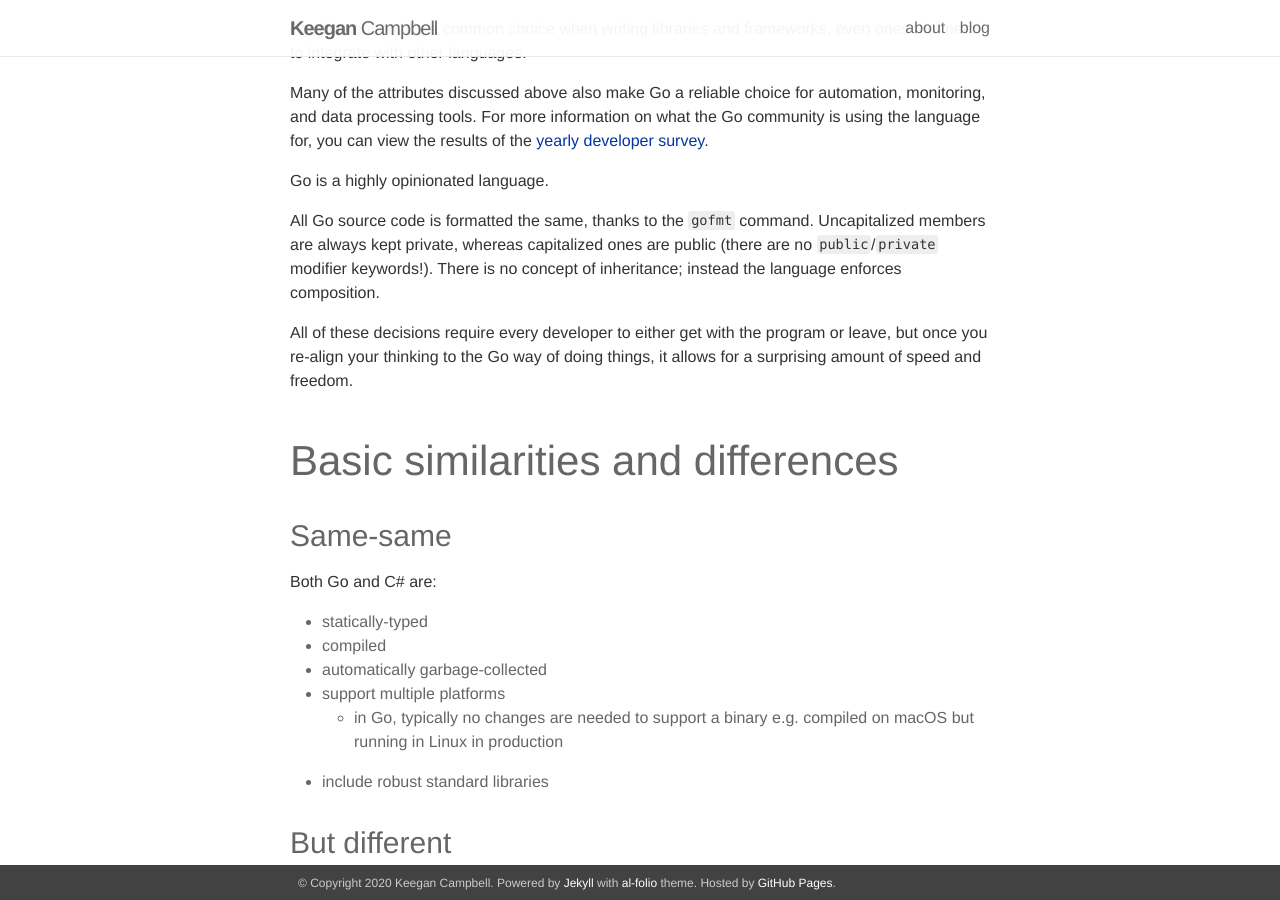
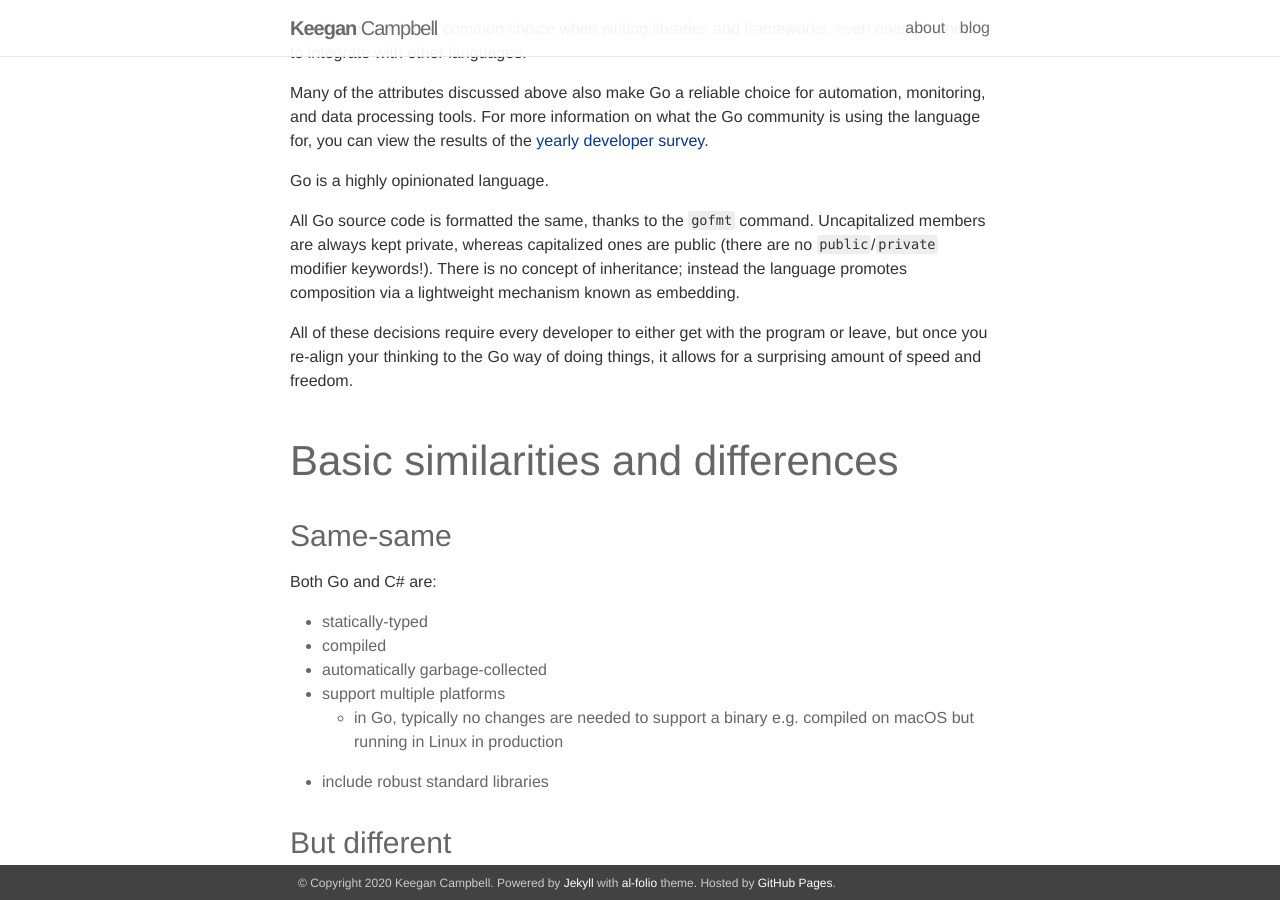
Before and after one commit to kfcampbell/kfcampbell.github.io, a Jekyll site: the page built from _posts/2020-05-21-go-for-csharp-people-part-one.markdown, in a window 1280 px wide and 900 px high, scrolled down 1865 px. Built offline with Jekyll 4.4.1, drawn with Linux system fonts in a browser that asks for light colours; nearby versions of some CDN libraries.

Commit message:
s/enforces composition/promotes composition via embedding

```diff
--- a/_posts/2020-05-21-go-for-csharp-people-part-one.markdown
+++ b/_posts/2020-05-21-go-for-csharp-people-part-one.markdown
@@ -57,7 +57,7 @@ Many of the attributes discussed above also make Go a reliable choice for automa
 
 Go is a highly opinionated language.
 
-All Go source code is formatted the same, thanks to the `gofmt` command. Uncapitalized members are always kept private, whereas capitalized ones are public (there are no `public`/`private` modifier keywords!). There is no concept of inheritance; instead the language enforces composition.
+All Go source code is formatted the same, thanks to the `gofmt` command. Uncapitalized members are always kept private, whereas capitalized ones are public (there are no `public`/`private` modifier keywords!). There is no concept of inheritance; instead the language promotes composition via a lightweight mechanism known as embedding.
 
 All of these decisions require every developer to either get with the program or leave, but once you re-align your thinking to the Go way of doing things, it allows for a surprising amount of speed and freedom.
 
```
